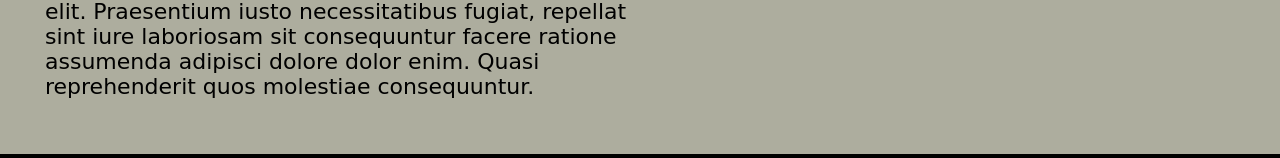
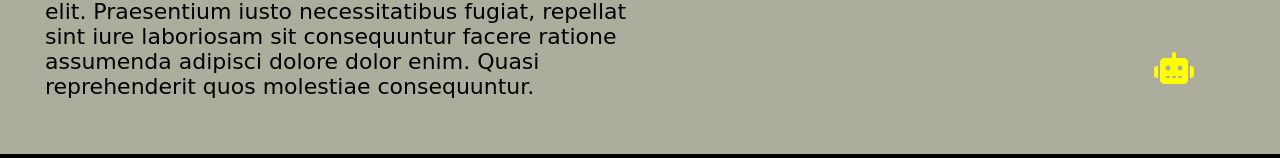
Before and after one commit to FaridAliyev-dev/Restaurant-Menu, a website: page index.html in a window 1280 px wide. Shown: the part 452-610 px from the top of the page. Drawn offline with Linux system fonts and the light colour scheme.

Commit message:
adding faq robot

```diff
--- a/index.html
+++ b/index.html
@@ -11,6 +11,8 @@
     />
   </head>
   <body>
+    <i title="Ask Me"
+    class="fa-solid fa-robot fa-2xl"></i>
     <header>
       <div class="container">
         <nav id="navbar">
--- a/style.css
+++ b/style.css
@@ -149,6 +149,13 @@ nav ul li a {
   width: 300px;
   height: 300px;
 }
+.fa-robot{
+  position: fixed;
+  z-index: 11;
+  color: yellow;
+  top: 520px;
+  right: 86px;
+}
 .menu-data ul li {
   margin-bottom: 5px;
 }
```
